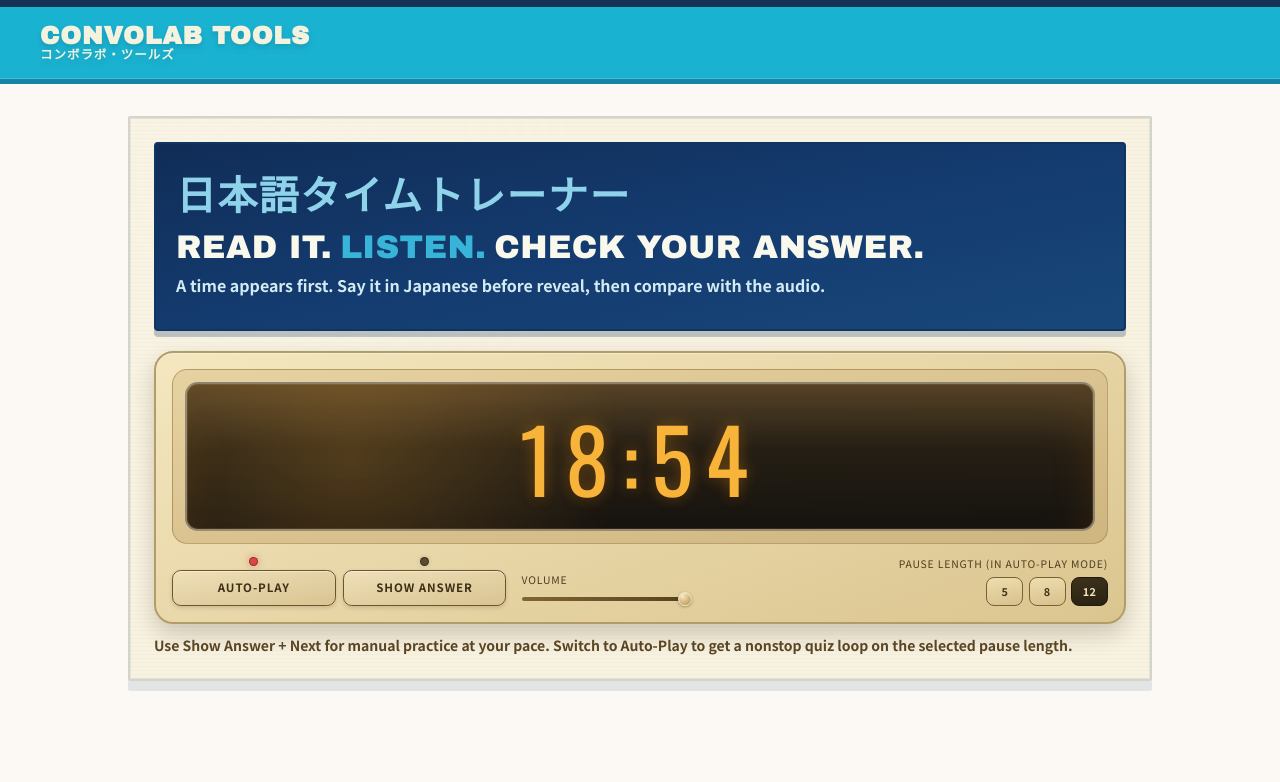
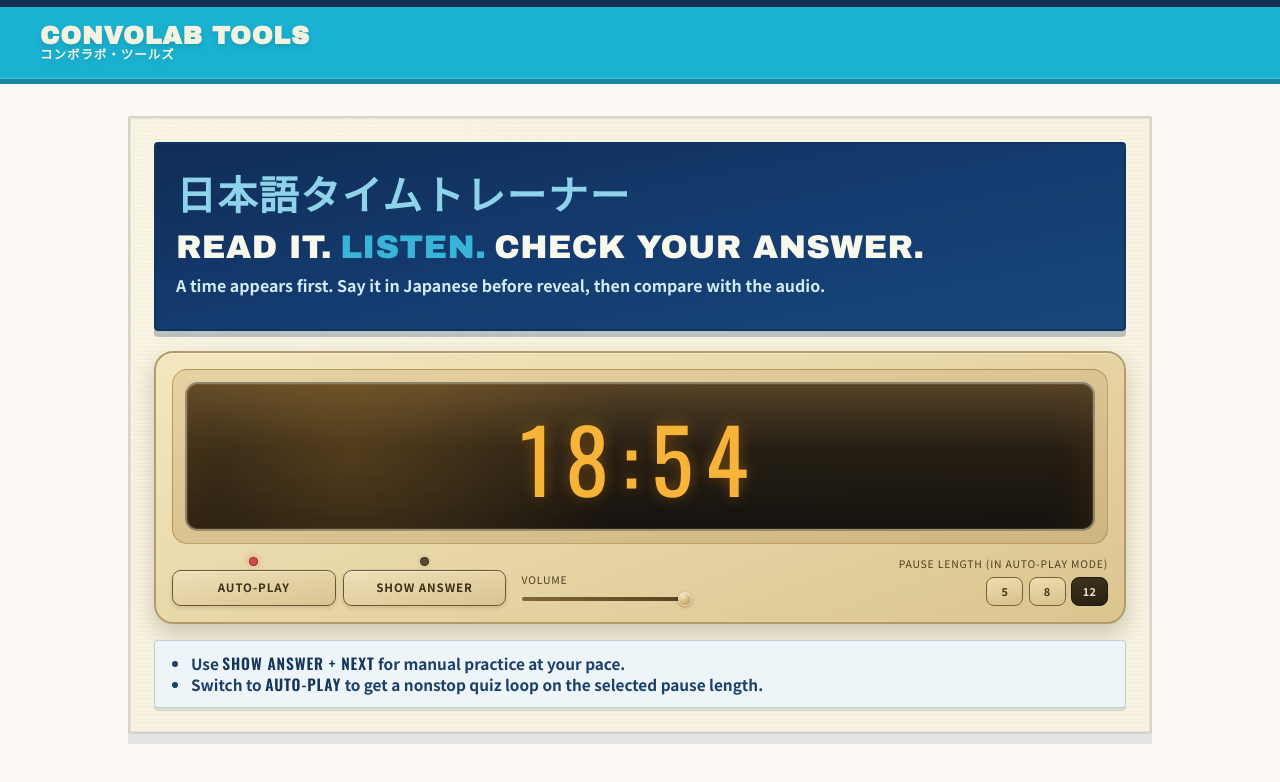
Before and after one commit to andyroo2000/convo-lab, a React (Vite) app in the folder client/: page /tools/japanese-time-practice in a window 1280 px wide. Shown: the top 782 px of the page. Built offline with nearby package versions, Linux system fonts and the light colour scheme; no server answers.

Commit message:
style: refine japanese time trainer guidance panel

```diff
--- a/client/src/features/tools/japaneseTimePractice/components/JapaneseTimePracticeToolPage.tsx
+++ b/client/src/features/tools/japaneseTimePractice/components/JapaneseTimePracticeToolPage.tsx
@@ -429,10 +429,18 @@ const JapaneseTimePracticeToolPage = () => {
           </div>
         </div>
 
-        <p className="mt-3 text-sm font-semibold leading-snug text-[#5a4523]">
-          Use Show Answer + Next for manual practice at your pace. Switch to Auto-Play to get a
-          nonstop quiz loop on the selected pause length.
-        </p>
+        <div className="mt-4 rounded border border-[#173b6538] bg-[#edf5f9] px-3 py-3 shadow-[0_3px_0_rgba(17,51,92,0.12)] sm:px-4">
+          <ul className="list-disc pl-5 text-sm font-semibold leading-snug text-[#1b3f69] sm:text-[0.96rem]">
+            <li>
+              Use <span className="retro-caps text-[#15355a]">Show Answer + Next</span> for manual
+              practice at your pace.
+            </li>
+            <li>
+              Switch to <span className="retro-caps text-[#15355a]">Auto-Play</span> to get a
+              nonstop quiz loop on the selected pause length.
+            </li>
+          </ul>
+        </div>
         {playbackHint && <p className="mt-3 text-sm text-[#9e4c2a]">{playbackHint}</p>}
       </section>
     </div>
```
